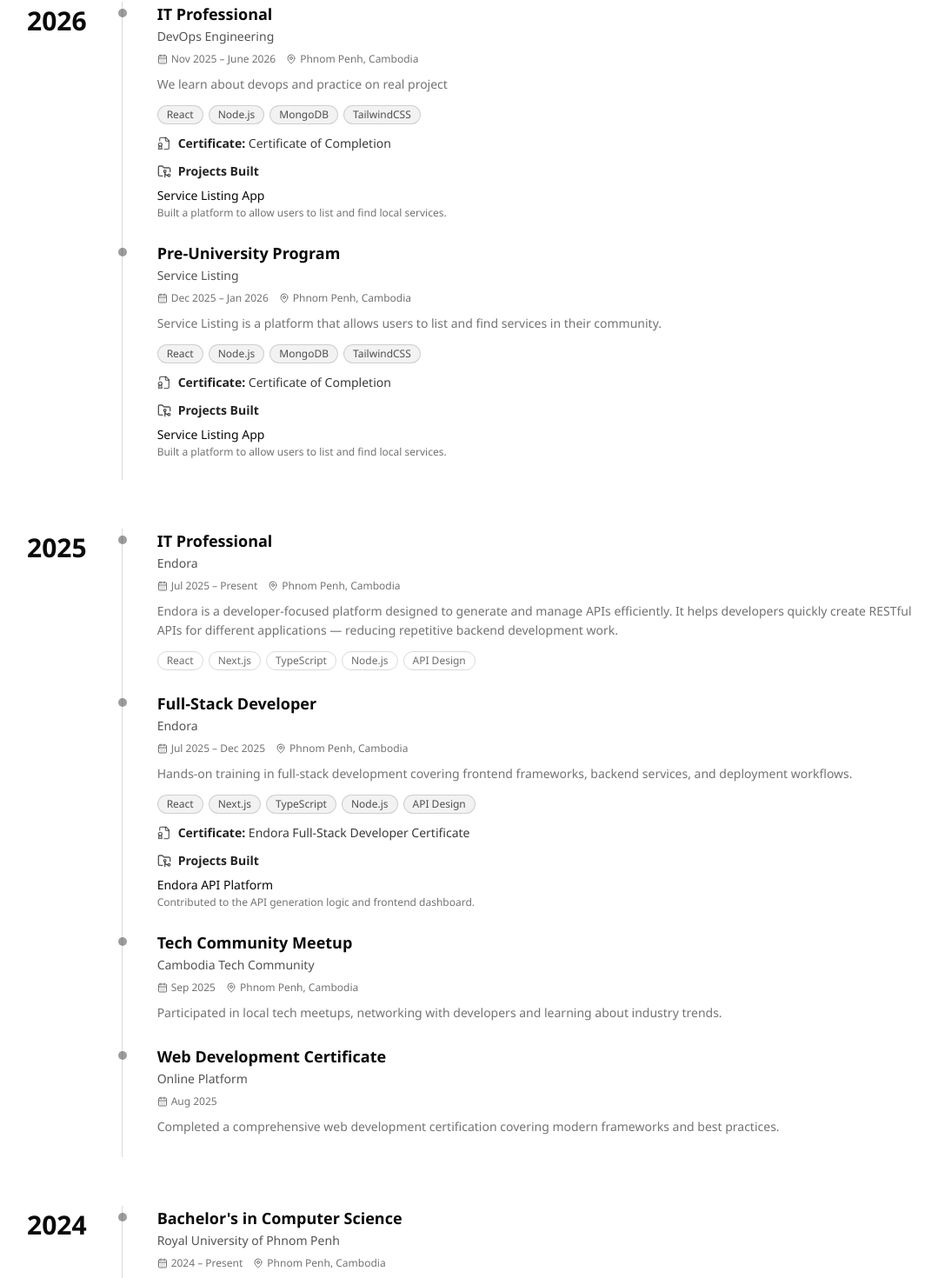
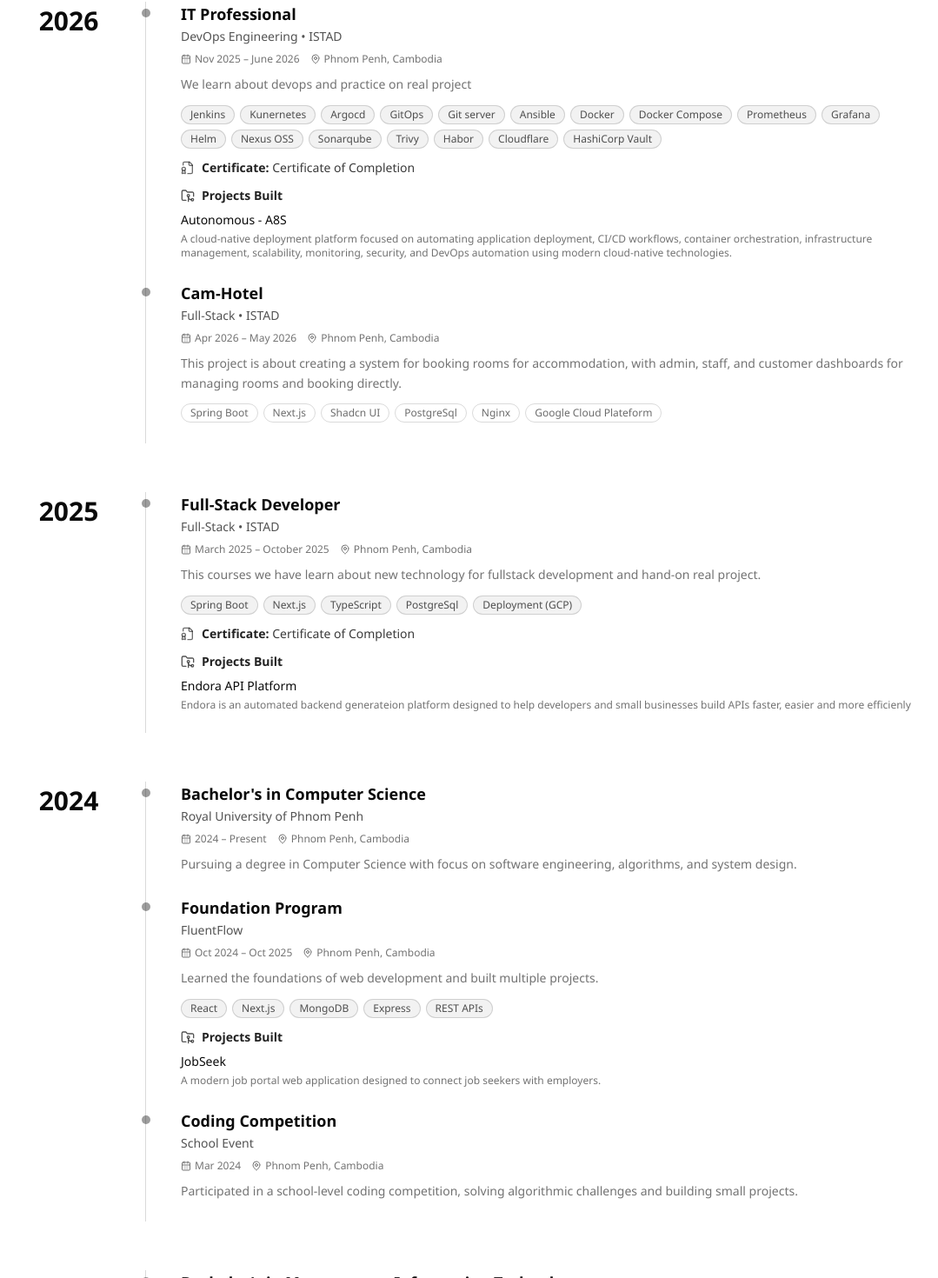
Before and after one commit to tochratana/me, a Next.js app: page /en/about in a window 1280 px wide. Shown: the part 832-2302 px from the top of the page at 87% size, without its empty margins (97-1176 px from the left). Built offline with nearby package versions, Linux system fonts and the light colour scheme; a web font is replaced by a local one.

Commit message:
feat: modify more section for each years

```diff
--- a/src/components/layout/Header.tsx
+++ b/src/components/layout/Header.tsx
@@ -45,7 +45,7 @@
             height={32}
             className="h-8 w-8 rounded-full object-cover"
           />
-          <span className="hidden sm:inline font-bold">{t("hero.greeting") || "Toch Ratana"}</span>
+          <span className="font-bold">{t("hero.greeting") || "Toch Ratana"}</span>
         </Link>
 
         <div className="hidden items-center justify-center gap-2 lg:flex">
--- a/src/components/sections/about/timeline/YearGroup.tsx
+++ b/src/components/sections/about/timeline/YearGroup.tsx
@@ -28,10 +28,18 @@
       className="relative flex gap-6 md:gap-10"
     >
       {/* Year label */}
-      <div className="flex-shrink-0 pt-1">
-        <span className="text-2xl font-black text-foreground md:text-3xl">
-          {yearGroup.year}
-        </span>
+      <div className="flex-shrink-0 pt-1 w-24 flex flex-col items-center">
+        {typeof yearGroup.year === 'string' && yearGroup.year.includes('-') ? (
+          <div className="flex flex-col items-center justify-center text-2xl font-black text-foreground md:text-3xl">
+            <span>{yearGroup.year.split('-')[1].trim()}</span>
+            <div className="w-1.5 h-6 bg-foreground rounded-full my-1" />
+            <span>{yearGroup.year.split('-')[0].trim()}</span>
+          </div>
+        ) : (
+          <span className="text-2xl font-black text-foreground md:text-3xl block text-center">
+            {yearGroup.year}
+          </span>
+        )}
       </div>
 
       {/* Activities */}
--- a/src/components/sections/about/timeline/cards/CardHeader.tsx
+++ b/src/components/sections/about/timeline/cards/CardHeader.tsx
@@ -14,7 +14,7 @@
       </h4>
 
       <p className="mt-0.5 text-sm font-medium text-foreground/70">
-        {item.organization}
+        {item.school ? `${item.organization} • ${item.school}` : item.organization}
       </p>
 
       {/* Period + Location */}
--- a/src/components/sections/about/timeline/cards/ShortCourseCard.tsx
+++ b/src/components/sections/about/timeline/cards/ShortCourseCard.tsx
@@ -58,7 +58,8 @@
             {item.projects.map((proj, idx) => (
               <li key={idx} className="text-sm">
                 <span className="font-medium text-foreground">{proj.name}</span>
-                <p className="text-muted-foreground text-xs mt-0.5">{proj.description}</p>
+                {proj.role && <span className="text-foreground/70 text-xs ml-2 border border-foreground/20 rounded-md px-1.5 py-0.5">{proj.role}</span>}
+                <p className="text-muted-foreground text-xs mt-1">{proj.description}</p>
               </li>
             ))}
           </ul>
--- a/src/components/sections/about/timeline/types.ts
+++ b/src/components/sections/about/timeline/types.ts
@@ -11,12 +11,14 @@
 export interface TimelineProject {
   name: string;
   description: string;
+  role?: string;
 }
 
 export interface ActivityItem {
   type: ActivityType;
   title: string;
   organization: string;
+  school?: string;
   period: string;
   location?: string;
   description?: string;
@@ -26,6 +28,6 @@
 }
 
 export interface YearGroup {
-  year: number;
+  year: string | number;
   items: ActivityItem[];
 }
--- a/src/locales/en.json
+++ b/src/locales/en.json
@@ -69,42 +69,52 @@
               "type": "short-course",
               "title": "IT Professional",
               "organization": "DevOps Engineering",
+              "school": "ISTAD",
               "period": "Nov 2025 – June 2026",
               "location": "Phnom Penh, Cambodia",
               "description": "We learn about devops and practice on real project",
               "technologies": [
-                "React",
-                "Node.js",
-                "MongoDB",
-                "TailwindCSS"
+                "Jenkins",
+                "Kunernetes",
+                "Argocd",
+                "GitOps",
+                "Git server",
+                "Ansible",
+                "Docker",
+                "Docker Compose",
+                "Prometheus",
+                "Grafana",
+                "Helm",
+                "Nexus OSS",
+                "Sonarqube",
+                "Trivy",
+                "Habor",
+                "Cloudflare",
+                "HashiCorp Vault"
               ],
               "certificate": "Certificate of Completion",
               "projects": [
                 {
-                  "name": "Service Listing App",
-                  "description": "Built a platform to allow users to list and find local services."
+                  "name": "Autonomous - A8S",
+                  "description": "A cloud-native deployment platform focused on automating application deployment, CI/CD workflows, container orchestration, infrastructure management, scalability, monitoring, security, and DevOps automation using modern cloud-native technologies."
                 }
               ]
             },
             {
-              "type": "short-course",
-              "title": "Pre-University Program",
-              "organization": "Service Listing",
-              "period": "Dec 2025 – Jan 2026",
+              "type": "project",
+              "title": "Cam-Hotel",
+              "organization": "Full-Stack",
+              "school": "ISTAD",
+              "period": "Apr 2026 – May 2026",
               "location": "Phnom Penh, Cambodia",
-              "description": "Service Listing is a platform that allows users to list and find services in their community.",
+              "description": "This project is about creating a system for booking rooms for accommodation, with admin, staff, and customer dashboards for managing rooms and booking directly.",
               "technologies": [
-                "React",
-                "Node.js",
-                "MongoDB",
-                "TailwindCSS"
-              ],
-              "certificate": "Certificate of Completion",
-              "projects": [
-                {
-                  "name": "Service Listing App",
-                  "description": "Built a platform to allow users to list and find local services."
-                }
+                "Spring Boot",
+                "Next.js",
+                "Shadcn UI",
+                "PostgreSql",
+                "Nginx",
+                "Google Cloud Plateform"
               ]
             }
           ]
@@ -113,56 +123,27 @@
           "year": 2025,
           "items": [
             {
-              "type": "work",
-              "title": "IT Professional",
-              "organization": "Endora",
-              "period": "Jul 2025 – Present",
+              "type": "short-course",
+              "title": "Full-Stack Developer",
+              "organization": "Full-Stack",
+              "school": "ISTAD",
+              "period": "March 2025 – October 2025",
               "location": "Phnom Penh, Cambodia",
-              "description": "Endora is a developer-focused platform designed to generate and manage APIs efficiently. It helps developers quickly create RESTful APIs for different applications — reducing repetitive backend development work.",
+              "description": "This courses we have learn about new technology for fullstack development and hand-on real project.",
               "technologies": [
-                "React",
+                "Spring Boot",
                 "Next.js",
                 "TypeScript",
-                "Node.js",
-                "API Design"
-              ]
-            },
-            {
-              "type": "short-course",
-              "title": "Full-Stack Developer",
-              "organization": "Endora",
-              "period": "Jul 2025 – Dec 2025",
-              "location": "Phnom Penh, Cambodia",
-              "description": "Hands-on training in full-stack development covering frontend frameworks, backend services, and deployment workflows.",
-              "technologies": [
-                "React",
-                "Next.js",
-                "TypeScript",
-                "Node.js",
-                "API Design"
+                "PostgreSql",
+                "Deployment (GCP)"
               ],
-              "certificate": "Endora Full-Stack Developer Certificate",
+              "certificate": "Certificate of Completion",
               "projects": [
                 {
                   "name": "Endora API Platform",
-                  "description": "Contributed to the API generation logic and frontend dashboard."
+                  "description": "Endora is an automated backend generateion platform designed to help developers and small businesses build APIs faster, easier and more efficienly"
                 }
               ]
-            },
-            {
-              "type": "event",
-              "title": "Tech Community Meetup",
-              "organization": "Cambodia Tech Community",
-              "period": "Sep 2025",
-              "location": "Phnom Penh, Cambodia",
-              "description": "Participated in local tech meetups, networking with developers and learning about industry trends."
-            },
-            {
-              "type": "certificate",
-              "title": "Web Development Certificate",
-              "organization": "Online Platform",
-              "period": "Aug 2025",
-              "description": "Completed a comprehensive web development certification covering modern frameworks and best practices."
             }
           ]
         },
@@ -199,14 +180,6 @@
               ]
             },
             {
-              "type": "school",
-              "title": "Graduated High School",
-              "organization": "High School",
-              "period": "2021 – 2024",
-              "location": "Phnom Penh, Cambodia",
-              "description": "Completed Grade 10–12 with a focus on science track studies. Discovered passion for programming and technology."
-            },
-            {
               "type": "competition",
               "title": "Coding Competition",
               "organization": "School Event",
@@ -217,7 +190,33 @@
           ]
         },
         {
-          "year": 2021,
+          "year": 2023,
+          "items": [
+            {
+              "type": "university",
+              "title": "Bachelor's in Management Information Technology",
+              "organization": "SETECT INSTITUTE",
+              "period": "2023 – 2024",
+              "location": "Phnom Penh, Cambodia",
+              "description": "We have learn about foundation of management information technology 1 year, and then after that I change to learn new scholl at year 2 in 2025."
+            }
+          ]
+        },
+        {
+          "year": "2021-2023",
+          "items": [
+            {
+              "type": "school",
+              "title": "High School",
+              "organization": "High School",
+              "period": "2021 – 2023",
+              "location": "Phnom Penh, Cambodia",
+              "description": "Completed Grade 10–12 with a focus on science track studies. Discovered passion for programming and technology."
+            }
+          ]
+        },
+        {
+          "year": "2017-2020",
           "items": [
             {
               "type": "school",
@@ -230,7 +229,7 @@
           ]
         },
         {
-          "year": 2018,
+          "year": "2010-2016",
           "items": [
             {
               "type": "school",
--- a/src/locales/km.json
+++ b/src/locales/km.json
@@ -66,43 +66,55 @@
           "year": 2026,
           "items": [
             {
-              "title": "កម្មវិធីត្រៀមចូលសកលវិទ្យាល័យ",
-              "organization": "Service Listing",
-              "period": "ធ្នូ ២០២៥ – មករា ២០២៦",
-              "location": "ភ្នំពេញ កម្ពុជា",
-              "description": "Service Listing គឺជាវេទិកាដែលអនុញ្ញាតឱ្យអ្នកប្រើប្រាស់ស្វែងរក និងដាក់បញ្ចូលសេវាកម្មនៅក្នុងសហគមន៍របស់ពួកគេ។",
+              "type": "short-course",
+              "title": "IT Professional",
+              "organization": "DevOps Engineering",
+              "school": "ISTAD",
+              "period": "Nov 2025 – June 2026",
+              "location": "Phnom Penh, Cambodia",
+              "description": "យើងរៀនអំពី technology ថ្មីនឹងទទួលបាននៅការធ្វើនៅ project real world ដោយផ្ទាស់",
               "technologies": [
-                "React",
-                "Node.js",
-                "MongoDB",
-                "TailwindCSS"
+                "Jenkins",
+                "Kunernetes",
+                "Argocd",
+                "GitOps",
+                "Git server",
+                "Ansible",
+                "Docker",
+                "Docker Compose",
+                "Prometheus",
+                "Grafana",
+                "Helm",
+                "Nexus OSS",
+                "Sonarqube",
+                "Trivy",
+                "Habor",
+                "Cloudflare",
+                "HashiCorp Vault"
               ],
-              "certificate": "វិញ្ញាបនបត្របញ្ជាក់ការសិក្សា",
+              "certificate": "Certificate of Completion",
               "projects": [
                 {
-                  "name": "កម្មវិធី Service Listing",
-                  "description": "បានបង្កើតវេទិកាដើម្បីអនុញ្ញាតឱ្យអ្នកប្រើប្រាស់ស្វែងរក និងដាក់បញ្ចូលសេវាកម្មក្នុងស្រុក។"
+                  "name": "Autonomous - A8S",
+                  "description": "A cloud-native deployment platform focused on automating application deployment, CI/CD workflows, container orchestration, infrastructure management, scalability, monitoring, security, and DevOps automation using modern cloud-native technologies."
                 }
               ]
             },
             {
-              "title": "IT Professional",
-              "organization": "Service Listing",
-              "period": "ធ្នូ ២០២៥ – មករា ២០២៦",
-              "location": "ភ្នំពេញ កម្ពុជា",
-              "description": "Service Listing គឺជាវេទិកាដែលអនុញ្ញាតឱ្យអ្នកប្រើប្រាស់ស្វែងរក និងដាក់បញ្ចូលសេវាកម្មនៅក្នុងសហគមន៍របស់ពួកគេ។",
+              "type": "project",
+              "title": "Cam-Hotel",
+              "organization": "Full-Stack",
+              "period": "Apr 2026 – May 2026",
+              "school": "ISTAD",
+              "location": "Phnom Penh, Cambodia",
+              "description": "Project នេះនិយាយអំពីការបង្កើតនៅ System មួយដែលធ្វើការ Booking នៅបន្ទប់សម្រាប់ស្នាក់នៅនឹង មាននៅ admin, staff, customer dashboard សម្រាប់ manage នៅបន្ទប់នឹងការ booking ដោយផ្ទាល់",
               "technologies": [
-                "React",
-                "Node.js",
-                "MongoDB",
-                "TailwindCSS"
-              ],
-              "certificate": "វិញ្ញាបនបត្របញ្ជាក់ការសិក្សា",
-              "projects": [
-                {
-                  "name": "កម្មវិធី Service Listing",
-                  "description": "បានបង្កើតវេទិកាដើម្បីអនុញ្ញាតឱ្យអ្នកប្រើប្រាស់ស្វែងរក និងដាក់បញ្ចូលសេវាកម្មក្នុងស្រុក។"
-                }
+                "Spring Boot",
+                "Next.js",
+                "Shadcn UI",
+                "PostgreSql",
+                "Nginx",
+                "Google Cloud Plateform"
               ]
             }
           ]
@@ -111,56 +123,27 @@
           "year": 2025,
           "items": [
             {
-              "type": "work",
-              "title": "អ្នកជំនាញផ្នែកព័ត៌មានវិទ្យា",
-              "organization": "Endora",
-              "period": "កក្កដា ២០២៥ – បច្ចុប្បន្ន",
-              "location": "ភ្នំពេញ កម្ពុជា",
-              "description": "Endora គឺជាវេទិកាផ្តោតលើអ្នកអភិវឌ្ឍន៍ដែលបានរចនាឡើងដើម្បីបង្កើត និងគ្រប់គ្រង APIs យ៉ាងមានប្រសិទ្ធភាព។ វាជួយអ្នកអភិវឌ្ឍន៍បង្កើត RESTful APIs បានយ៉ាងឆាប់រហ័ស សម្រាប់កម្មវិធីផ្សេងៗ — កាត់បន្ថយការងារអភិវឌ្ឍន៍ខាងក្រោយដែលដដែលៗ។",
+              "type": "short-course",
+              "title": "Full-Stack Developer",
+              "organization": "Full-Stack",
+              "school": "ISTAD",
+              "period": "March 2025 – October 2025",
+              "location": "Phnom Penh, Cambodia",
+              "description": "This courses we have learn about new technology for fullstack development and hand-on real project.",
               "technologies": [
-                "React",
+                "Spring Boot",
                 "Next.js",
                 "TypeScript",
-                "Node.js",
-                "API Design"
-              ]
-            },
-            {
-              "type": "short-course",
-              "title": "អ្នកអភិវឌ្ឍន៍ Full-Stack",
-              "organization": "Endora",
-              "period": "កក្កដា ២០២៥ – ធ្នូ ២០២៥",
-              "location": "ភ្នំពេញ កម្ពុជា",
-              "description": "ការបណ្តុះបណ្តាលជាក់ស្តែងក្នុងការអភិវឌ្ឍន៍ Full-stack គ្របដណ្តប់លើ frontend frameworks សេវាកម្មខាងក្រោយ និងដំណើរការដាក់ឱ្យដំណើរការ។",
-              "technologies": [
-                "React",
-                "Next.js",
-                "TypeScript",
-                "Node.js",
-                "API Design"
+                "PostgreSql",
+                "Deployment (GCP)"
               ],
-              "certificate": "វិញ្ញាបនបត្រអ្នកអភិវឌ្ឍន៍ Full-Stack Endora",
+              "certificate": "Certificate of Completion",
               "projects": [
                 {
                   "name": "Endora API Platform",
-                  "description": "បានចូលរួមចំណែកដល់តក្កវិជ្ជាបង្កើត API និងផ្ទាំងគ្រប់គ្រង frontend។"
+                  "description": "Endora is an automated backend generateion platform designed to help developers and small businesses build APIs faster, easier and more efficienly"
                 }
               ]
-            },
-            {
-              "type": "event",
-              "title": "ការជួបជុំសហគមន៍បច្ចេកវិទ្យា",
-              "organization": "Cambodia Tech Community",
-              "period": "កញ្ញា ២០២៥",
-              "location": "ភ្នំពេញ កម្ពុជា",
-              "description": "បានចូលរួមក្នុងការជួបជុំបច្ចេកវិទ្យាក្នុងស្រុក បណ្តាញជាមួយអ្នកអភិវឌ្ឍន៍ និងការរៀនអំពីនិន្នាការក្នុងឧស្សាហកម្ម។"
-            },
-            {
-              "type": "certificate",
-              "title": "វិញ្ញាបនបត្រអភិវឌ្ឍន៍គេហទំព័រ",
-              "organization": "Online Platform",
-              "period": "សីហា ២០២៥",
-              "description": "បានបញ្ចប់ការទទួលបានវិញ្ញាបនបត្រអភិវឌ្ឍន៍គេហទំព័រដ៏ទូលំទូលាយ គ្របដណ្តប់លើ frameworks ទំនើបៗ និងការអនុវត្តល្អៗ។"
             }
           ]
         },
@@ -197,14 +180,6 @@
               ]
             },
             {
-              "type": "school",
-              "title": "បញ្ចប់ការសិក្សាវិទ្យាល័យ",
-              "organization": "វិទ្យាល័យ",
-              "period": "២០២១ – ២០២៤",
-              "location": "ភ្នំពេញ កម្ពុជា",
-              "description": "បានបញ្ចប់ថ្នាក់ទី ១០-១២ ដោយផ្តោតលើការសិក្សាផ្នែកវិទ្យាសាស្ត្រ។ បានរកឃើញចំណង់ចំណូលចិត្តចំពោះការសរសេរកូដ និងបច្ចេកវិទ្យា។"
-            },
-            {
               "type": "competition",
               "title": "ការប្រកួតប្រជែងសរសេរកូដ",
               "organization": "ព្រឹត្តិការណ៍សាលា",
@@ -215,7 +190,33 @@
           ]
         },
         {
-          "year": 2021,
+          "year": 2023,
+          "items": [
+            {
+              "type": "university",
+              "title": "បរិញ្ញាបត្រប្រព័ន្ធបច្ចេកវិទ្យាព័ត៌មាន",
+              "organization": "វិទ្យាស្ថាន ស៊ីតិក",
+              "period": "២០២៣ – ២០២៤",
+              "location": "ភ្នំពេញ កម្ពុជា",
+              "description": "យើងបានរៀនពីមូលដ្ឋានគ្រឹះនៃការគ្រប់គ្រងព័ត៌មានវិទ្យា 1 ឆ្នាំ ហើយបន្ទាប់មកខ្ញុំបានប្តូរទៅរៀនថ្នាក់ថ្មីនៅឆ្នាំទី 2 ក្នុងឆ្នាំ 2025។"
+            }
+          ]
+        },
+        {
+          "year": "2021-2023",
+          "items": [
+            {
+              "type": "school",
+              "title": "បញ្ចប់ការសិក្សាវិទ្យាល័យ",
+              "organization": "វិទ្យាល័យ",
+              "period": "២០២១ – ២០២៣",
+              "location": "ភ្នំពេញ កម្ពុជា",
+              "description": "បានបញ្ចប់ថ្នាក់ទី ១០-១២ ដោយផ្តោតលើការសិក្សាផ្នែកវិទ្យាសាស្ត្រ។ បានរកឃើញចំណង់ចំណូលចិត្តចំពោះការសរសេរកូដ និងបច្ចេកវិទ្យា។"
+            }
+          ]
+        },
+        {
+          "year": "2017-2020",
           "items": [
             {
               "type": "school",
@@ -228,7 +229,7 @@
           ]
         },
         {
-          "year": 2018,
+          "year": "2010-2016",
           "items": [
             {
               "type": "school",
```
Also changed, not shown: 1 other file (tests, documents, lock files or other folders).
